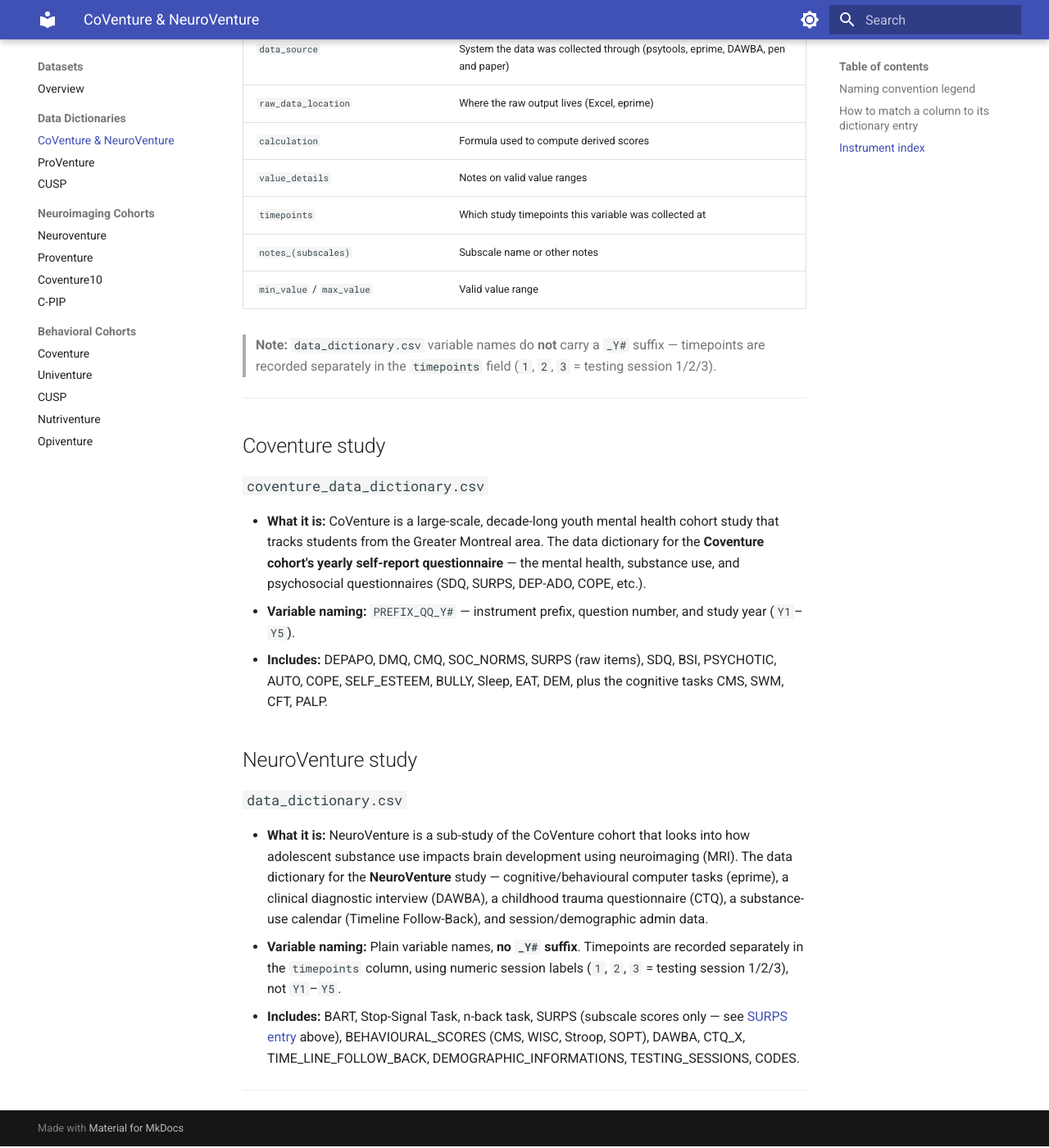
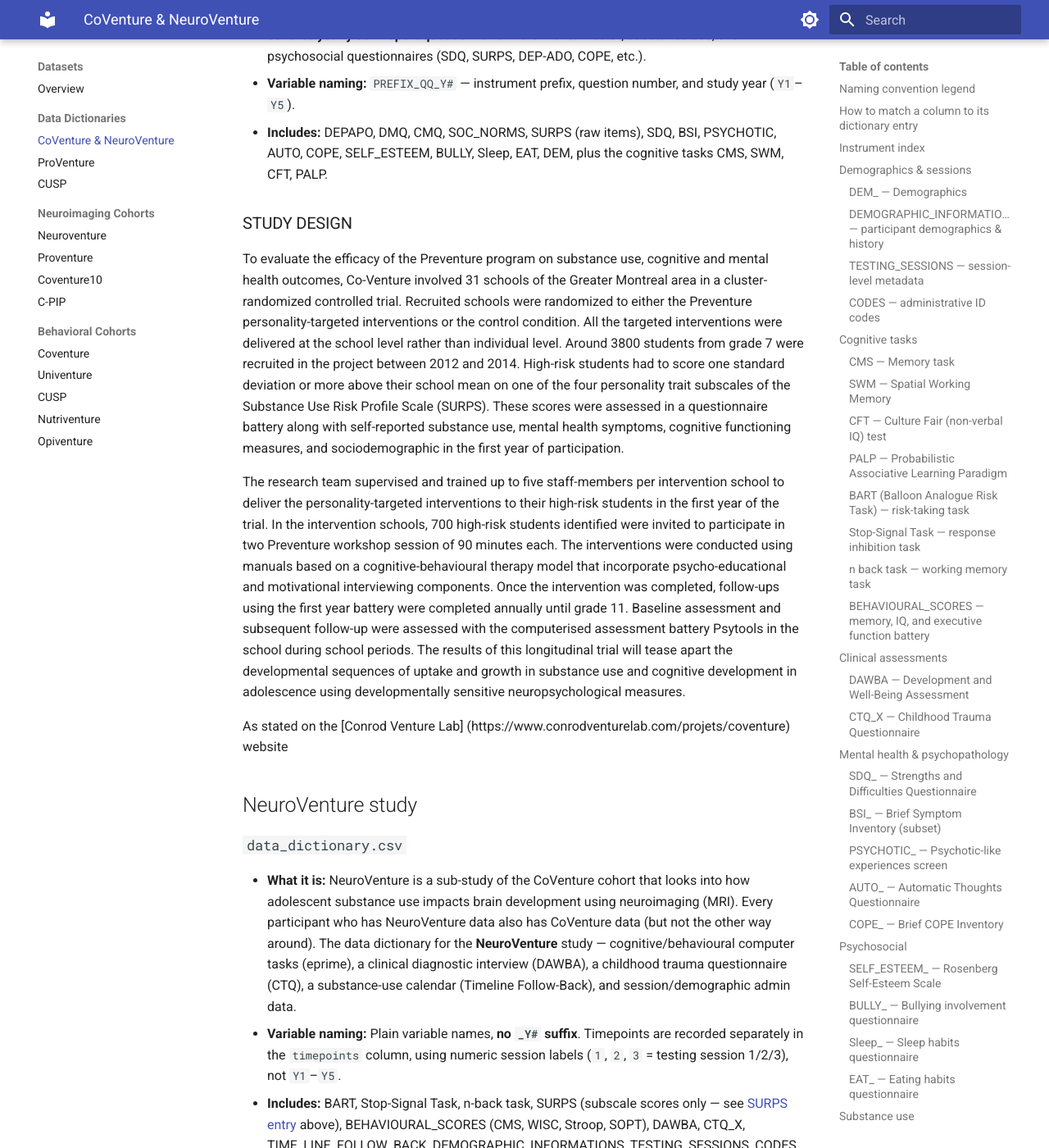
Before and after one commit to subhasriviswa/lab-wiki, an MkDocs documentation site: the page built from docs/datasets/data-dictionaries/coventure-neuroventure.md, in a window 1280 px wide and 1400 px high, scrolled down 11303 px. Shown: the whole window at 82% size. Built offline with MkDocs 1.6.1 and Material for MkDocs 9.7.7, drawn with Linux system fonts in a browser that asks for light colours; some of the changed text lies outside the part shown.

Commit message:
section headers in coventure-neuroventure.md
Updated section headers for consistency and clarity in the data dictionary.

```diff
--- a/docs/datasets/data-dictionaries/coventure-neuroventure.md
+++ b/docs/datasets/data-dictionaries/coventure-neuroventure.md
@@ -76,51 +75,51 @@
 
 ## Cognitive tasks
 
-## `CMS` — Memory task
+### `CMS` — Memory task
 - **Description:** Children's Memory Scale (CMS)
 - **Timepoints:** Y1–Y5
 - **Dictionary:** `coventure_data_dictionary.csv`, `instrument == "CMS"`
 - **Example variable:** CMS_C1
 
-## `SWM` — Spatial Working Memory
+### `SWM` — Spatial Working Memory
 - **Description:** Spatial working memory task (variable names such as `SWM_BSE_10_1`, `SWM_BSE_4_1` follow CANTAB-style "between search errors" naming)
 - **Timepoints:** Y1–Y5
 - **Dictionary:** `coventure_data_dictionary.csv`, `instrument == "SWM"`
 - **Example variable:** SWM_BSE_10_1, SWM_WSE_10_1, SWM_t4_span
 
-## `CFT` — Culture Fair (non-verbal IQ) test
+### `CFT` — Culture Fair (non-verbal IQ) test
 - **Description:** Non-verbal reasoning/IQ test, Raven's Progressive Matrices-style (per dictionary note on `CFT_Raw_Total`).
 - **Timepoints:** Y1–Y5
 - **Dictionary:** `coventure_data_dictionary.csv`, `instrument == "CFT"`
 - **Example variable:** CFT_Test_1
 
-## `PALP` — Probabilistic Associative Learning Paradigm
+### `PALP` — Probabilistic Associative Learning Paradigm
 - **Description:** Reward/punishment-based associative learning task (variables named `PALP_RP_Om`, `PALP_RP_Com`, `PALP_RP_RT_mean` — "Reward/Punish omissions/commissions/reaction time").
 - **Timepoints:** Y1–Y5
 - **Dictionary:** `coventure_data_dictionary.csv`, `instrument == "PALP"`
 - **Example variable:** PALP_RP_Com
 - **Also found in:** Proventure ([`PALP`](proventure_data_dictionary.md#palp--stop-or-go-task) — "Stop or Go Task")
 
-## `BART (Balloon Analogue Risk Task)` — risk-taking task
+### `BART (Balloon Analogue Risk Task)` — risk-taking task
 - **Description:** Computerized behavioural risk-taking task. Participants pump up virtual balloons to earn points; each pump raises payout but also the risk the balloon explodes and points are lost. Produces summary scores across 30 balloon trials.
 - **Timepoints:** not specified
 - **Dictionary:** `data_dictionary.csv`, `instrument == "BART (Balloon Analogue Risk Task)"`
 - **Example variable:** Maximum_number_of_pumps, `BART_Score` = average number of pumps before collecting points (the primary risk-taking index)
 
-## `Stop-Signal Task` — response inhibition task
+### `Stop-Signal Task` — response inhibition task
 - **Description:** Go/No-Go response inhibition task using letter cues ("O" and "X"). Measures ability to withhold a prepotent response when a stop-signal appears.
 - **Timepoints:** not specified in dictionary
 - **Dictionary:** `data_dictionary.csv`, `instrument == "Stop-Signal Task"`
 - **Example variable:** Go_O_n (Total of Go "O" cue)
 
-## `n back task` — working memory task
+### `n back task` — working memory task
 - **Description:** N-back working memory task with 2-back and 3-back conditions. Measures reaction time, hit rate, false alarms (commission errors), and misses (omission errors) at each load level.
 - **Timepoints:** not specified in dictionary
 - **Dictionary:** `data_dictionary.csv`, `instrument == "n back task"`
 - **Naming note:** suffix `_2` = 2-back condition, `_3` = 3-back condition
 - **Example variable:** Mean_RT_2, total_trial_2, FA_2
 
-## `BEHAVIOURAL_SCORES` — memory, IQ, and executive function battery
+### `BEHAVIOURAL_SCORES` — memory, IQ, and executive function battery
 - **Description:** A bundle of pen-and-paper/psytools cognitive test scores (CMS/CMS2, WISC, Stroop, SOPT).
 - **Timepoints:** `1;2;3`; Note: CMS2 items are `2;3` only
 - **Dictionary:** `data_dictionary.csv`, `instrument == "BEHAVIOURAL_SCORES"`
@@ -130,7 +129,7 @@
 
 ## Clinical assessments
 
-## `DAWBA` — Development and Well-Being Assessment
+### `DAWBA` — Development and Well-Being Assessment
 - **Description:** Structured parent-report (and youth self-report) psychiatric diagnostic interview. Produces symptom subscale scores (emotional, conduct, hyperactivity, peer, prosocial, impact) and computer-generated diagnostic "band" predictions for a wide range of DSM-IV/ICD-10 disorders (separation anxiety, specific/social phobia, panic, agoraphobia, PTSD, OCD, generalized anxiety, depression, ADHD, oppositional defiant disorder, conduct disorder, eating disorder, tics, autism spectrum).
 - **Timepoints:** `1;2;3` for the main administration; `3` only for the "time2" repeat items
 - **Dictionary:** `data_dictionary.csv`, `instrument == "DAWBA"`
@@ -138,7 +137,7 @@
 - **Example variable:** `depband` = computer-predicted Depression diagnostic band (DSM-IV & ICD-10)
 - **Also found in:** Proventure ([`DAWBA`](proventure_data_dictionary.md#dawba--development-and-well-being-assessment-proventure))
 
-## `CTQ_X` — Childhood Trauma Questionnaire
+### `CTQ_X` — Childhood Trauma Questionnaire
 - **Description:** Retrospective self-report measure of childhood abuse and neglect (28 items covering emotional abuse, physical abuse, sexual abuse, emotional neglect, and physical neglect, plus reverse-scored protective/positive items e.g. "I felt loved").
 - **Timepoints:** not specified in dictionary
 - **Dictionary:** `data_dictionary.csv`, `instrument == "CTQ_X"`
@@ -148,32 +147,32 @@
 
 ## Mental health & psychopathology
 
-## `SDQ_` — Strengths and Difficulties Questionnaire
+### `SDQ_` — Strengths and Difficulties Questionnaire
 - **Description:** Standard child/adolescent behavioural screening tool. 5 subscales: Emotional problems, Conduct problems, Hyperactivity, Peer problems, Prosocial behaviour, plus a Total Difficulties score. Questions 1-25.
 - **Timepoints:** Y1–Y5
 - **Dictionary:** `coventure_data_dictionary.csv`, `instrument == "SDQ_"`
 - **Example variable:** SDQ_01 = question 1 "Give your answers on the basis of how things have been for you OVER THE LAST 12 MONTHS: I try to be nice to other people. I care about their feelings"
 
-## `BSI_` — Brief Symptom Inventory (subset)
+### `BSI_` — Brief Symptom Inventory (subset)
 - **Description:** Past-12-month psychological symptom checklist. Subscales present: Depression, Anxiety, Interpersonal Sensitivity, plus a suicidal-ideation item. Questions 1-12.
 - **Timepoints:** Y1–Y5
 - **Dictionary:** `coventure_data_dictionary.csv`, `instrument == "BSI_"`
 - **Example variable:** BSI_01 = question 1 'IN THE PAST 12 MONTHS, how much have you experienced the following feelings ?: Thoughts of ending your life.'
 
-## `PSYCHOTIC_` — Psychotic-like experiences screen
+### `PSYCHOTIC_` — Psychotic-like experiences screen
 - **Description:** Screens for psychotic-like experiences (e.g. thought reading, special messages, being followed/spied on). Questions 1-9.
 - **Timepoints:** Y1–Y5
 - **Dictionary:** `coventure_data_dictionary.csv`, `instrument == "PSYCHOTIC_"`
 - **Example variable:** PSYCHOTIC_01
 - **Also found in:** Proventure ([`PSYCHOTIC` / `APSS-PLE`](proventure_data_dictionary.md#psychotic--apss-ple--thoughts-and-feelings-questionnaire) — "Thoughts and Feelings questionnaire").
 
-## `AUTO_` — Automatic Thoughts Questionnaire
+### `AUTO_` — Automatic Thoughts Questionnaire
 - **Description:** Frequency of negative automatic thoughts ("thoughts that pop into your head"). Subscales: Personal failure, Hostility, plus a total score. Questions 1-20.
 - **Timepoints:** Y1–Y5
 - **Dictionary:** `coventure_data_dictionary.csv`, `instrument == "AUTO_"`
 - **Example variable:** AUTO_01
 
-## `COPE_` — Brief COPE Inventory
+### `COPE_` — Brief COPE Inventory
 - **Description:** Coping strategies in response to problems/stress. 14 subscales: Active coping, Distraction, Denial, Substance use, Emotional support, Instrumental support, Behavioural disengagement, Venting, Positive reframing, Planning, Humor, Acceptance, Religion, Self-blame. Questions 1-28.
 - **Timepoints:** Y1–Y5
 - **Dictionary:** `coventure_data_dictionary.csv`, `instrument == "COPE_"`
@@ -183,25 +182,25 @@
 
 ## Psychosocial
 
-## `SELF_ESTEEM_` — Rosenberg Self-Esteem Scale
+### `SELF_ESTEEM_` — Rosenberg Self-Esteem Scale
 - **Description:** Standard 10-item global self-esteem measure (e.g. "On the whole, I am satisfied with myself"). Questions 1-10.
 - **Timepoints:** Y1–Y5
 - **Dictionary:** `coventure_data_dictionary.csv`, `instrument == "SELF_ESTEEM_"`
 - **Example variable:** SELF_ESTEEM_01
 
-## `BULLY_` — Bullying involvement questionnaire
+### `BULLY_` — Bullying involvement questionnaire
 - **Description:** Bullying victimization and perpetration at school. Questions 1-12.
 - **Timepoints:** Y1–Y5
 - **Dictionary:** `coventure_data_dictionary.csv`, `instrument == "BULLY_"`
 - **Example variable:** BULLY_01
 
-## `Sleep_` — Sleep habits questionnaire
+### `Sleep_` — Sleep habits questionnaire
 - **Description:** Self-reported weekday/weekend bed and wake times over the past month (one item per day of the week). Questions 1-10.
 - **Timepoints:** Y1–Y5
 - **Dictionary:** `coventure_data_dictionary.csv`, `instrument == "Sleep_"`
 - **Example variable:** SLEEP_01
 
-## `EAT_` — Eating habits questionnaire
+### `EAT_` — Eating habits questionnaire
 - **Description:** Frequency of eating/drinking specific food/drink categories over the past 7 days, plus breakfast frequency. Questions 1-9.
 - **Timepoints:** Y1–Y5
 - **Dictionary:** `coventure_data_dictionary.csv`, `instrument == "EAT_"`
@@ -212,32 +211,32 @@
 
 ## Substance use
 
-## `DEPAPO_` — DEP-ADO substance use screening
+### `DEPAPO_` — DEP-ADO substance use screening
 - **Description:** Adolescent alcohol/drug screening tool. Screens lifetime and past-year use of alcohol, cannabis, and other drugs, frequency of use, and consequences of use. Produces three factor scores (alcohol & cannabis, other drugs, consequences) plus a total score.
 - **Timepoints:** Y1–Y5
 - **Dictionary:** `coventure_data_dictionary.csv`, `instrument == "DEPAPO_"`
 - **Example variable:** `DEPAPO_ALC` = alcohol use item
 - **Also found in:** Proventure ([`DEPADO_`](proventure_data_dictionary.md#dep-ado--dep-ado-substance-use-screening-proventure)) Note: typo in this dictionary, should be DEPADO
 
-## `DMQ_` — Drinking Motives Questionnaire
+### `DMQ_` — Drinking Motives Questionnaire
 - **Description:** Why participants drink alcohol, across 5 motive subscales: Social, Coping with anxiety, Coping with depression, Enhancement, Conformity. Questions 1-28.
 - **Timepoints:** Y1–Y5
 - **Dictionary:** `coventure_data_dictionary.csv`, `instrument == "DMQ_"`
 - **Example variable:** DMQ_01 = DMQ question 1 "how often you drink as a way to celebrate"
 
-## `CMQ_` — Cannabis Motives Questionnaire
+### `CMQ_` — Cannabis Motives Questionnaire
 - **Description:** Why participants use cannabis, across 5 motive subscales: Social, Coping with anxiety, Coping with depression, Enhancement, Conformity. Questions 1-28.
 - **Timepoints:** Y1–Y5
 - **Dictionary:** `coventure_data_dictionary.csv`, `instrument == "CMQ_"`
 - **Example variable:** CMQ_01 = CMQ question 1 "how often you use cannabis as a way to celebrate"
 
-## `SOC_NORMS_` — Perceived Social Norms
+### `SOC_NORMS_` — Perceived Social Norms
 - **Description:** Perceived peer acceptability of substance use ("Do you think it's OK for someone your age to do the following: try smoking / drinking / getting drunk..."). Questions 1-11.
 - **Timepoints:** Y1–Y5
 - **Dictionary:** `coventure_data_dictionary.csv`, `instrument == "SOC_NORMS_"`
 - **Example variable:** SOC_NORMS_01 = social norms question 1
 
-## `SURPS_` — Substance Use Risk Profile Scale
+### `SURPS_` — Substance Use Risk Profile Scale
 - **Description:** Personality risk-factor scale for substance misuse, 4 subscales: Negative Thinking (NT), Anxiety Sensitivity (AS), Impulsivity (IMP), Sensation Seeking (SS). Collected in both studies, but stored differently:
   - **`coventure_data_dictionary.csv`** → raw item-level responses (`SURPS_01`–`SURPS_48`, one per year)
 - **Timepoints:** Y1–Y5
@@ -245,7 +244,7 @@
 - **Example variable:** `SURPS_01_Y1` = raw item 1, Year 1; `SURPS_SS_Raw` = raw Sensation Seeking subscale score; `ZSURPS_NT_School_Y#` = NT subscale, z-scored vs. school mean; `ZSURPS_NT_Total_Y#` = z-scored vs. full sample
 - **Also found in:** Proventure ([`SURPS`](proventure_data_dictionary.md#surps--substance-use-risk-profile-scale-proventure)
 
-## `TIME_LINE_FOLLOW_BACK` — Timeline Follow-Back substance use
+### `TIME_LINE_FOLLOW_BACK` — Timeline Follow-Back substance use
 - **Description:** Calendar-based recall method for quantifying substance use over the past 6 months. Captures, per month: number of days used, quantity used, and money spent — separately for alcohol, binge drinking, tobacco, cannabis, and up to two additional "other" drugs.
 - **Timepoints:** `2;3` for alcohol/tobacco/cannabis/other-drug-#1 items; `3` only for the second "other drug" block
 - **Dictionary:** `data_dictionary.csv`, `instrument == "TIME_LINE_FOLLOW_BACK"`
@@ -285,11 +284,22 @@
 - **What it is:** CoVenture is a large-scale, decade-long youth mental health cohort study that tracks students from the Greater Montreal area. The data dictionary for the **Coventure cohort's yearly self-report questionnaire** — the mental health, substance use, and psychosocial questionnaires (SDQ, SURPS, DEP-ADO, COPE, etc.).
 - **Variable naming:** `PREFIX_QQ_Y#` — instrument prefix, question number, and study year (`Y1`–`Y5`).
 - **Includes:** DEPAPO, DMQ, CMQ, SOC_NORMS, SURPS (raw items), SDQ, BSI, PSYCHOTIC, AUTO, COPE, SELF_ESTEEM, BULLY, Sleep, EAT, DEM, plus the cognitive tasks CMS, SWM, CFT, PALP.
+###STUDY DESIGN
+To evaluate the efficacy of the Preventure program on substance use, cognitive and mental health outcomes, Co-Venture involved 31 schools of the Greater Montreal area in a cluster-randomized controlled trial. Recruited schools were randomized to either the Preventure personality-targeted interventions or the control condition. All the targeted interventions were delivered at the school level rather than individual level. Around 3800 students from grade 7 were recruited in the project between 2012 and 2014. High-risk students had to score one standard deviation or more above their school mean on one of the four personality trait subscales of the Substance Use Risk Profile Scale (SURPS). These scores were assessed in a questionnaire battery along with self-reported substance use, mental health symptoms, cognitive functioning measures, and sociodemographic in the first year of participation.
+
+The research team supervised and trained up to five staff-members per intervention school to deliver the personality-targeted interventions to their high-risk students in the first year of the trial. In the intervention schools, 700 high-risk students identified were invited to participate in two Preventure workshop session of 90 minutes each. The interventions were conducted using manuals based on a cognitive-behavioural therapy model that incorporate psycho-educational and motivational interviewing components. Once the intervention was completed, follow-ups using the first year battery were completed annually until grade 11. Baseline assessment and subsequent follow-up were assessed with the computerised assessment battery Psytools in the school during school periods. The results of this longitudinal trial will tease apart the developmental sequences of uptake and growth in substance use and cognitive development in adolescence using developmentally sensitive neuropsychological measures.
+
+As stated on the [Conrod Venture Lab] (https://www.conrodventurelab.com/projets/coventure) website
 
 ## NeuroVenture study
 ### `data_dictionary.csv`
-- **What it is:** NeuroVenture is a sub-study of the CoVenture cohort that looks into how adolescent substance use impacts brain development using neuroimaging (MRI). The data dictionary for the **NeuroVenture** study — cognitive/behavioural computer tasks (eprime), a clinical diagnostic interview (DAWBA), a childhood trauma questionnaire (CTQ), a substance-use calendar (Timeline Follow-Back), and session/demographic admin data.
+- **What it is:** NeuroVenture is a sub-study of the CoVenture cohort that looks into how adolescent substance use impacts brain development using neuroimaging (MRI). Every participant who has NeuroVenture data also has CoVenture data (but not the other way around). The data dictionary for the **NeuroVenture** study — cognitive/behavioural computer tasks (eprime), a clinical diagnostic interview (DAWBA), a childhood trauma questionnaire (CTQ), a substance-use calendar (Timeline Follow-Back), and session/demographic admin data.
 - **Variable naming:** Plain variable names, **no `_Y#` suffix**. Timepoints are recorded separately in the `timepoints` column, using numeric session labels (`1`, `2`, `3` = testing session 1/2/3), not `Y1`–`Y5`.
 - **Includes:** BART, Stop-Signal Task, n-back task, SURPS (subscale scores only — see [SURPS entry](#surps_--substance-use-risk-profile-scale) above), BEHAVIOURAL_SCORES (CMS, WISC, Stroop, SOPT), DAWBA, CTQ_X, TIME_LINE_FOLLOW_BACK, DEMOGRAPHIC_INFORMATIONS, TESTING_SESSIONS, CODES.
 
+###Study Design
+A subsample of 120 youth at high risk for substance misuse and 30 low-risk youth were recruited from the Co-Venture trial (Montreal, Canada) to take part in this 5-year follow-up neuroimaging study. The Co-Venture trial is a community-based cluster-randomised trial evaluating the effectiveness of school-based personality-targeted interventions on substance use and cognitive outcomes involving approximately 3800 Grade 7 youths. Half of the 120 high-risk participants will have received the preventative intervention program. Cognitive tasks and structural and functional neuroimaging scans were conducted at baseline, and at 24- and 48-month follow-up. Two functional paradigms were used: the Stop-Signal Task to measure motor inhibitory control and a modified version of the Monetary Incentive Delay Task to evaluate reward processing.
+
+As stated on the [Conrod Venture Lab](https://www.conrodventurelab.com/projets/neuroventure) website
+
 ---
```
Also changed, not shown: other parts of docs/datasets/data-dictionaries/coventure-neuroventure.md (+4 -5 lines).
